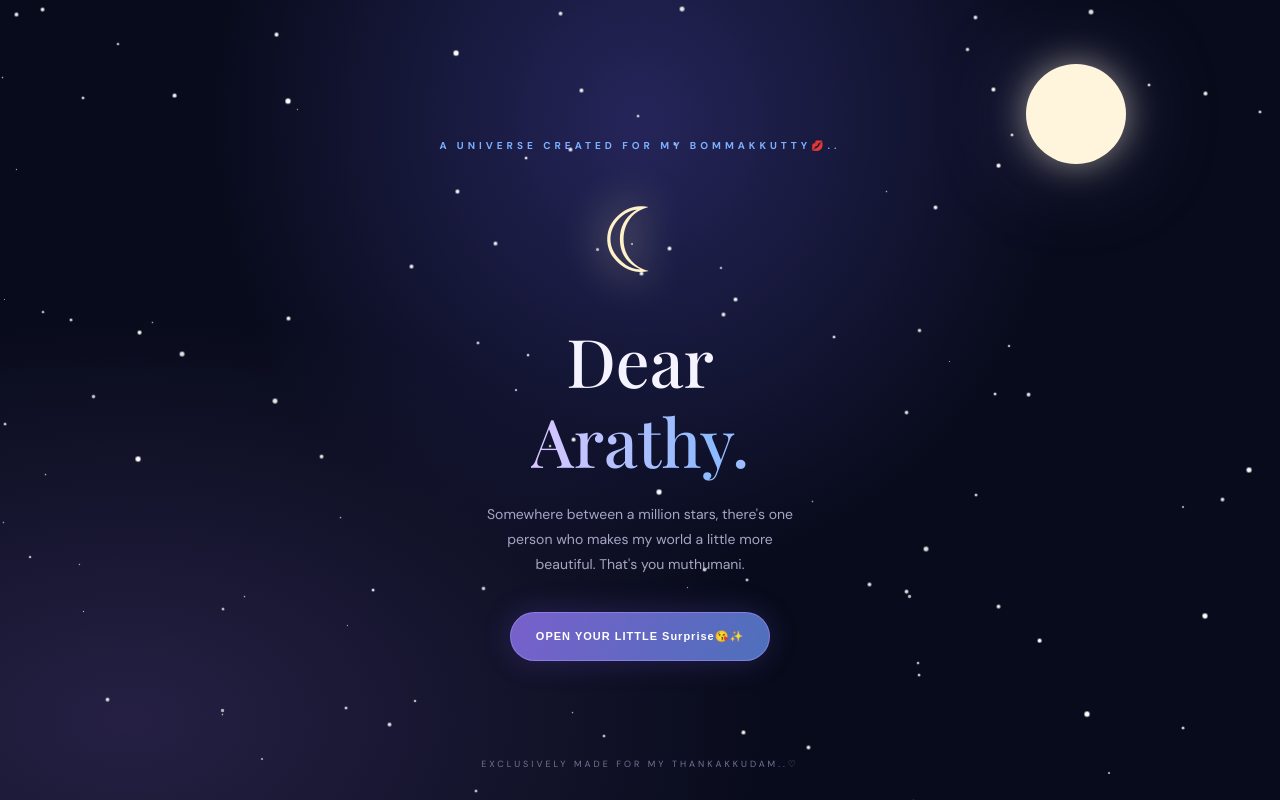
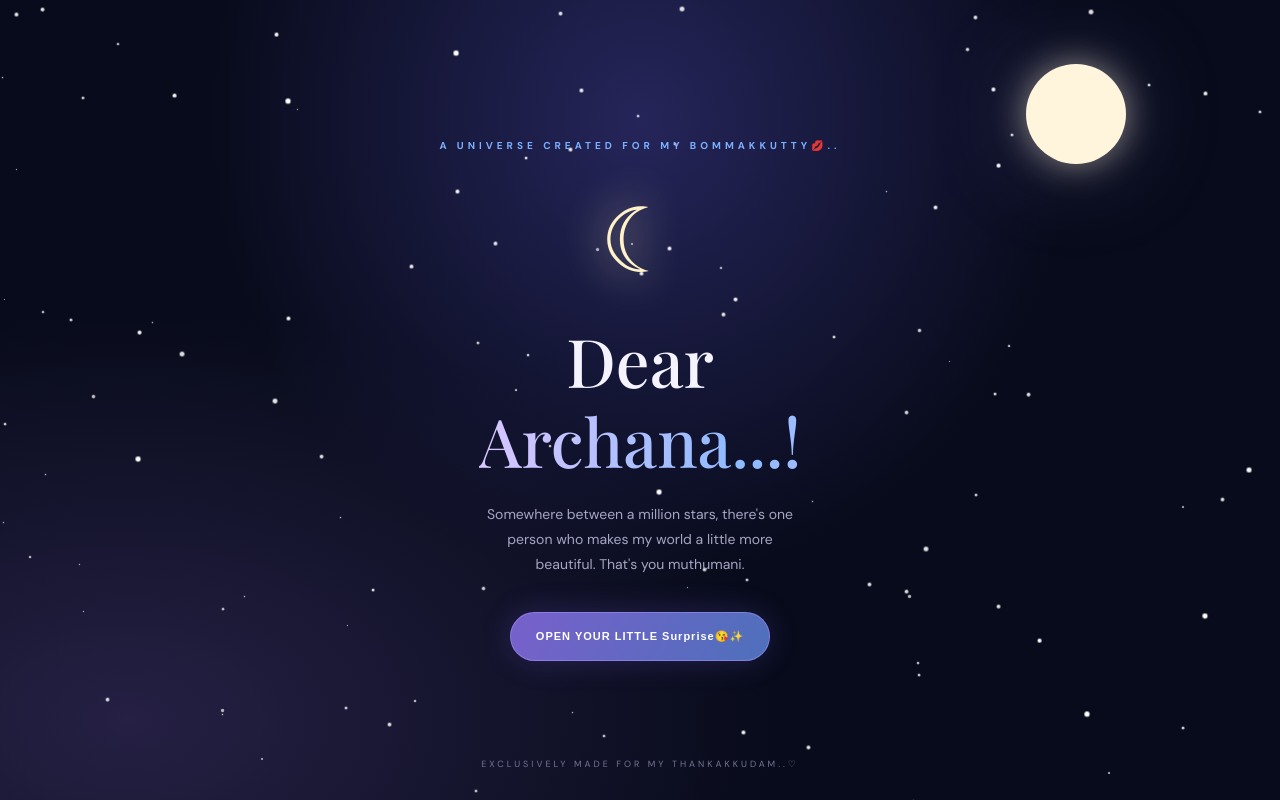
Before and after one commit to Midhun-we/Smart-f5, a plain HTML site: page archana-surprise/index.html in a window 1280 px wide. Drawn offline with nearby package versions, Linux system fonts and the light colour scheme; a web font is replaced by a local one.

Commit message:
Update greeting from Arathy to Archana

```diff
--- a/archana-surprise/index.html
+++ b/archana-surprise/index.html
@@ -17,7 +17,7 @@
   <div class="screen" id="welcome">
     <div class="eyebrow">A UNIVERSE CREATED FOR MY BOMMAKKUTTY💋..</div>
     <div class="welcome-moon">☾</div>
-    <h1>Dear<br><span>Arathy.</span></h1>
+    <h1>Dear<br><span>Archana...!</span></h1>
     <p>Somewhere between a million stars, there's one person who makes my world a little more beautiful. That's you muthumani.</p>
     <button class="glow-btn" onclick="enterWorld()">OPEN YOUR LITTLE Surprise😘✨</button>
     <div class="bottom-note">EXCLUSIVELY MADE FOR MY THANKAKKUDAM..♡</div>
```
